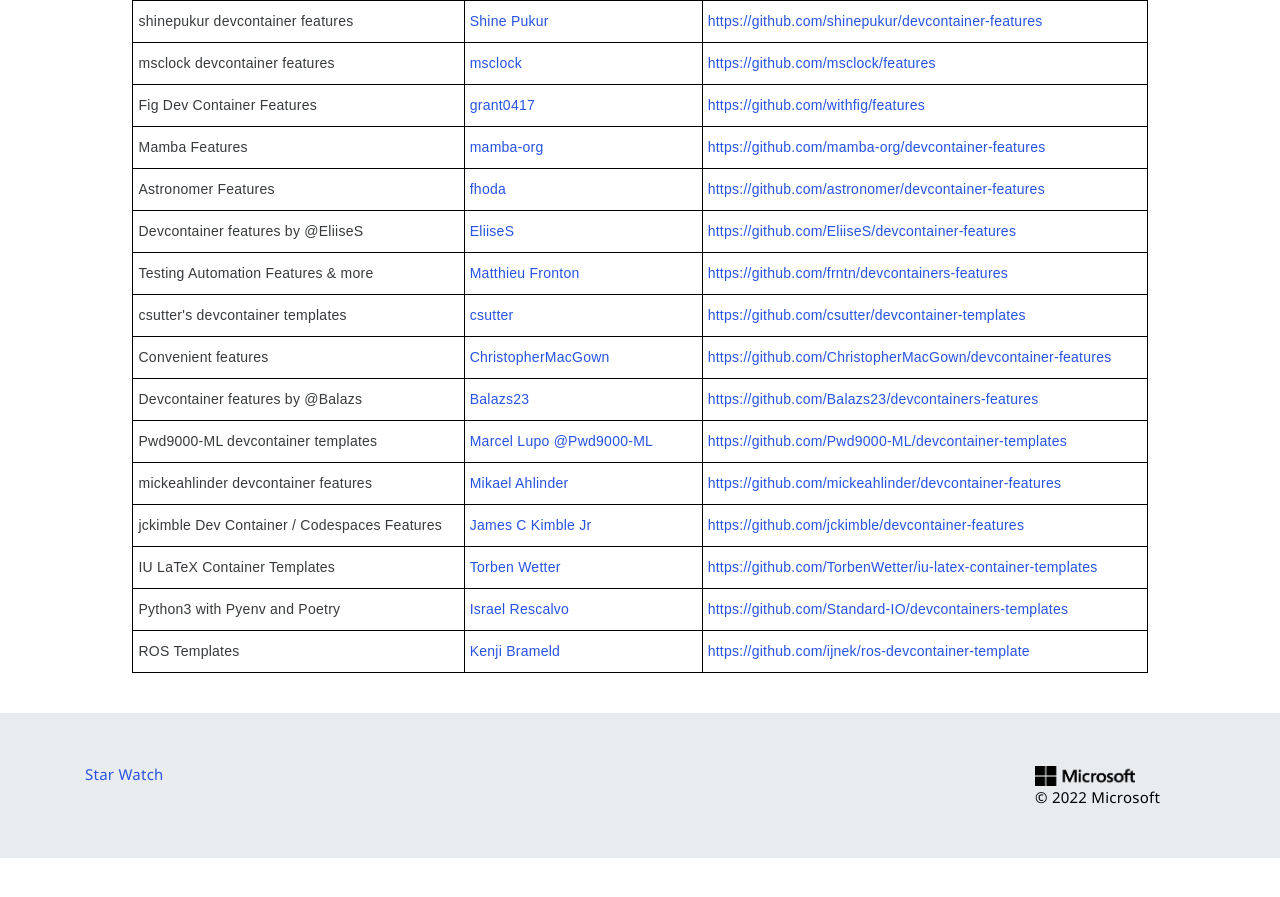
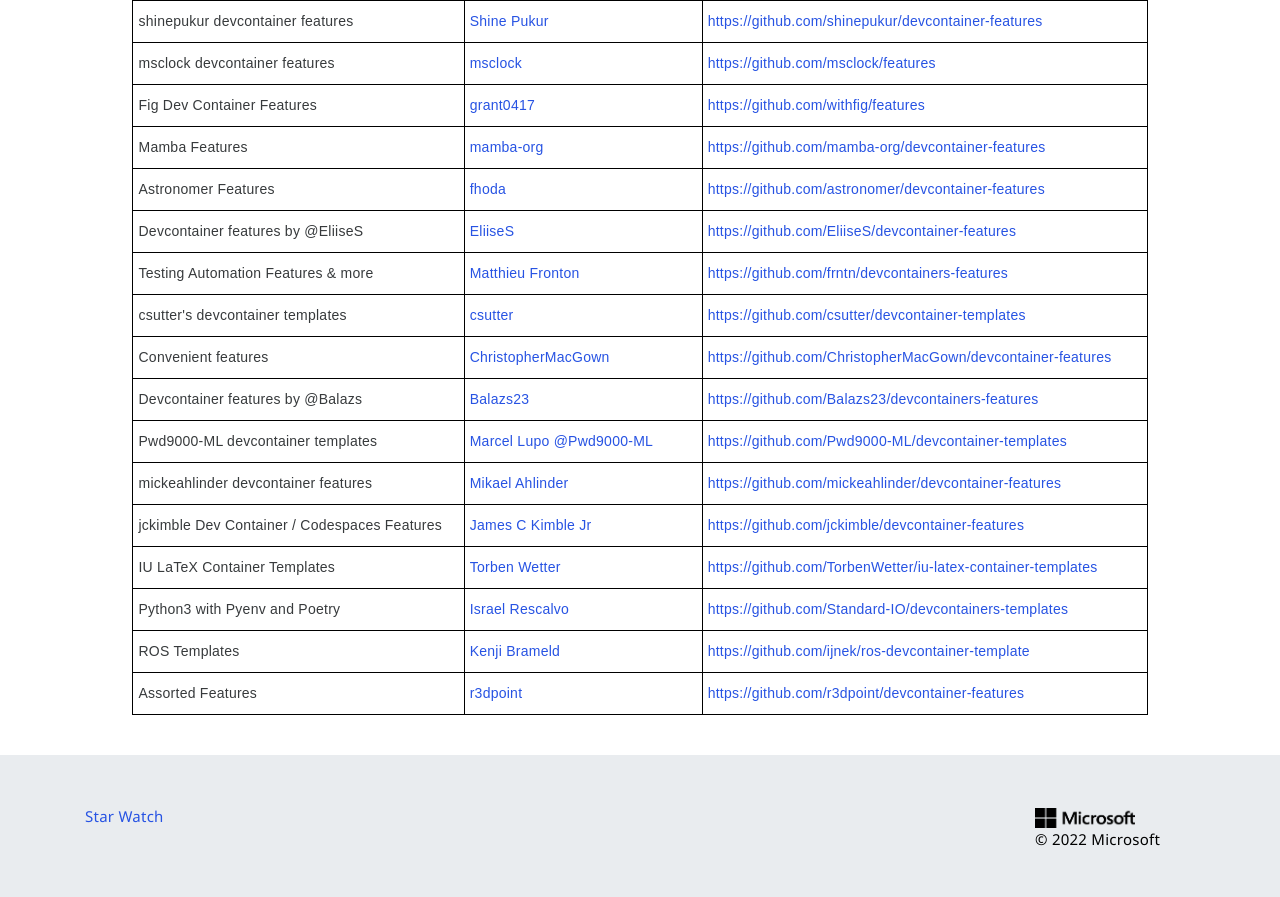
Before and after one commit to devcontainers/devcontainers.github.io, a Jekyll site: the page built from collections.html, in a window 1280 px wide and 900 px high, scrolled down 1972 px. Shown: the top 897 px of the window. Built offline with Jekyll 4.4.1, drawn with Linux system fonts in a browser that asks for light colours; nearby versions of some CDN libraries; comment, search, counter and statistics services are not loaded; before the commit the page ends 2830 px from its top, so only the background shows below that.

```diff
--- a/_data/collection-index.yml
+++ b/_data/collection-index.yml
@@ -273,3 +273,8 @@
   contact: https://github.com/ijnek/ros-devcontainer-template/issues
   repository: https://github.com/ijnek/ros-devcontainer-template
   ociReference: ghcr.io/ijnek/ros-devcontainer-template
+- name: Assorted Features
+  maintainer: r3dpoint
+  contact: https://github.com/r3dpoint/devcontainer-features/issues
+  repository: https://github.com/r3dpoint/devcontainer-features
+  ociReference: ghcr.io/r3dpoint/devcontainer-features
```
